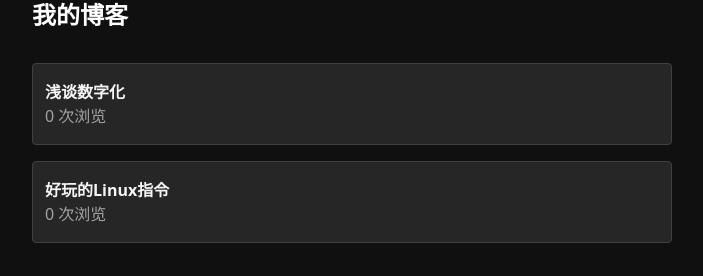
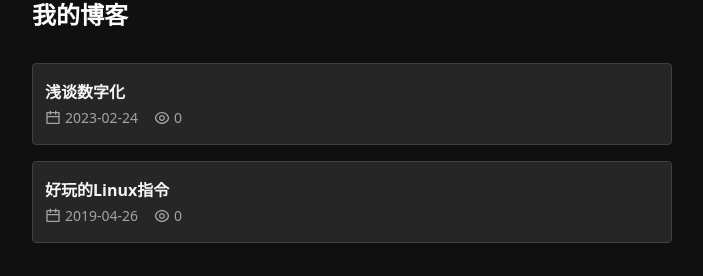
Before and after one commit to ruislan/homepage, a Next.js app: page /posts in a window 1280 px wide. Shown: the part 141-417 px from the top of the page, without its empty margins (288-991 px from the left). Built offline with nearby package versions, Linux system fonts and the light colour scheme; no server answers; the database is empty.

Commit message:
show blog date

```diff
--- a/src/app/components/post-card.js
+++ b/src/app/components/post-card.js
@@ -2,13 +2,20 @@
     return (
         <a href={`/posts/${post.slug}`}
             className='border border-neutral-700 bg-neutral-800 rounded flex items-center justify-between px-3 py-4'>
-            <div className='flex flex-col'>
-                <p className='font-bold text-neutral-100'>
+            <div className='flex flex-col gap-1'>
+                <span className='font-bold text-neutral-100'>
                     {post.title}
-                </p>
-                <p className='text-neutral-600 dark:text-neutral-400'>
-                    {`${Number(post.views || 0).toLocaleString()} 次浏览`}
-                </p>
+                </span>
+                <div className='flex items-center gap-4 text-neutral-400 text-sm'>
+                    <div className='flex items-center gap-1 fill-neutral-400'>
+                        <svg xmlns='http://www.w3.org/2000/svg' viewBox='0 0 24 24' className='h-4 w-4'><path d='M9 1V3H15V1H17V3H21C21.5523 3 22 3.44772 22 4V20C22 20.5523 21.5523 21 21 21H3C2.44772 21 2 20.5523 2 20V4C2 3.44772 2.44772 3 3 3H7V1H9ZM20 11H4V19H20V11ZM7 5H4V9H20V5H17V7H15V5H9V7H7V5Z'></path></svg>
+                        <span>{post.date}</span>
+                    </div>
+                    <div className='flex items-center gap-1 fill-neutral-400'>
+                        <svg xmlns='http://www.w3.org/2000/svg' viewBox='0 0 24 24' className='h-4 w-4'><path d='M12.0003 3C17.3924 3 21.8784 6.87976 22.8189 12C21.8784 17.1202 17.3924 21 12.0003 21C6.60812 21 2.12215 17.1202 1.18164 12C2.12215 6.87976 6.60812 3 12.0003 3ZM12.0003 19C16.2359 19 19.8603 16.052 20.7777 12C19.8603 7.94803 16.2359 5 12.0003 5C7.7646 5 4.14022 7.94803 3.22278 12C4.14022 16.052 7.7646 19 12.0003 19ZM12.0003 16.5C9.51498 16.5 7.50026 14.4853 7.50026 12C7.50026 9.51472 9.51498 7.5 12.0003 7.5C14.4855 7.5 16.5003 9.51472 16.5003 12C16.5003 14.4853 14.4855 16.5 12.0003 16.5ZM12.0003 14.5C13.381 14.5 14.5003 13.3807 14.5003 12C14.5003 10.6193 13.381 9.5 12.0003 9.5C10.6196 9.5 9.50026 10.6193 9.50026 12C9.50026 13.3807 10.6196 14.5 12.0003 14.5Z'></path></svg>
+                        <span>{`${Number(post.views || 0).toLocaleString()}`}</span>
+                    </div>
+                </div>
             </div>
             {endEnhancer}
         </a>
```
